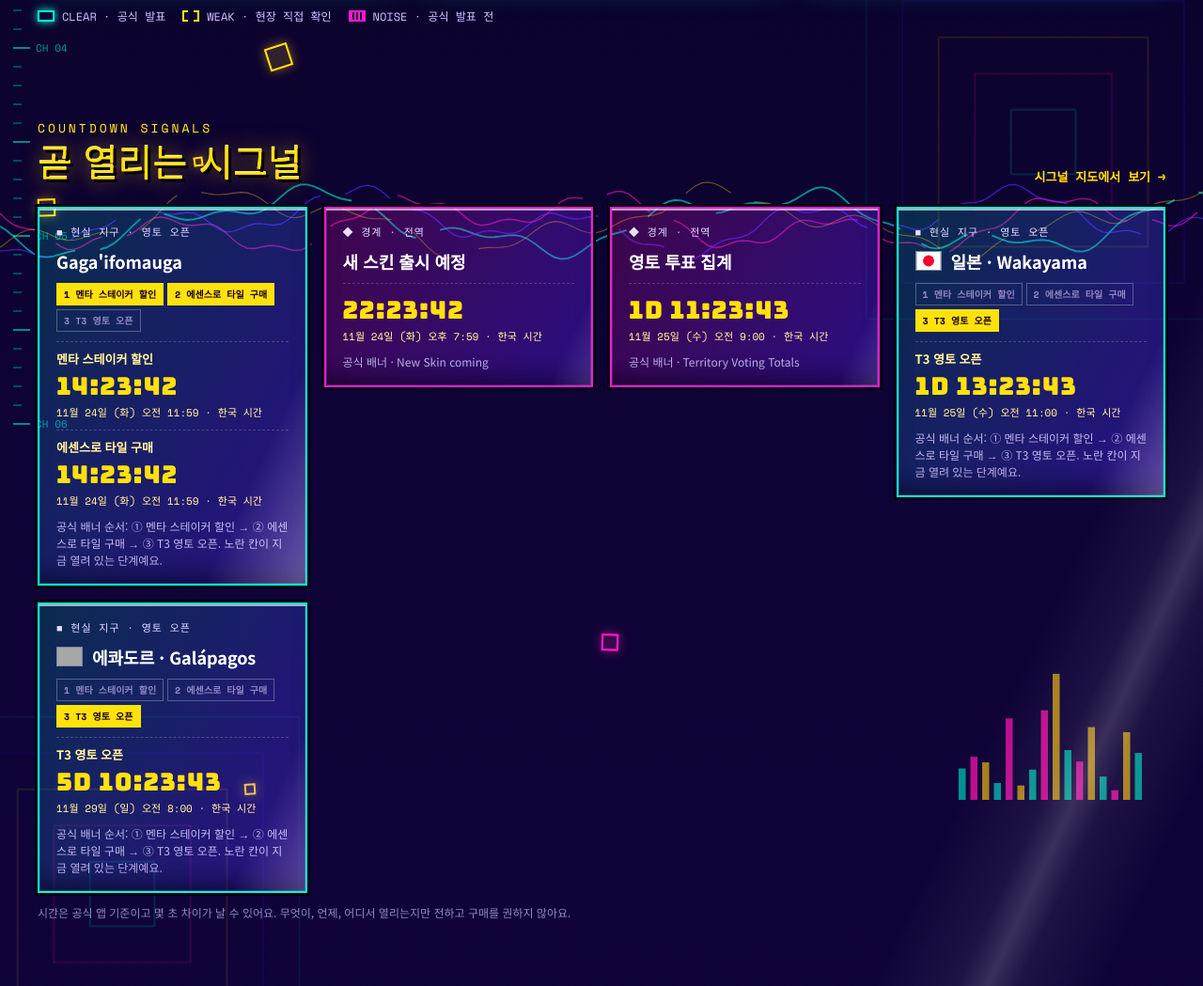
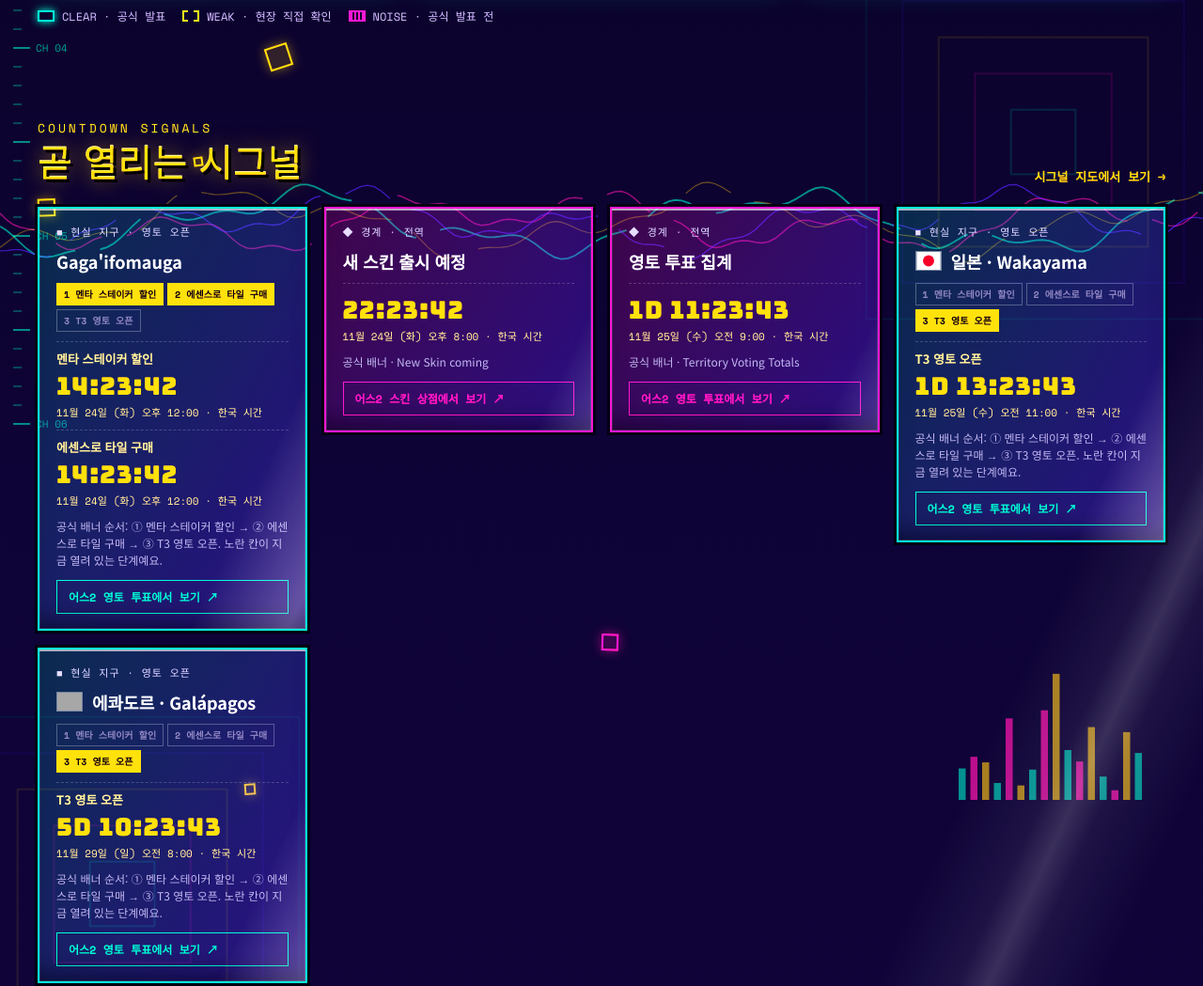
Before and after one commit to Metarobot1982/terrasignal, a plain HTML site: page index.html in a window 1280 px wide. Shown: the part 1899-2948 px from the top of the page at 94% size. Drawn offline with nearby package versions, Linux system fonts and the light colour scheme; grey boxes are pictures that could not be loaded; a web font is replaced by a local one.

Commit message:
Countdown cards: links to the Earth 2 skin store / territory voting; show opening time rounded to the minute
Co-Authored-By: Claude Opus 5.5 <noreply@anthropic.com>
Claude-Session: https://claude.ai/code/session_014GyNAyhugrmXR4KkX3tyXg

```diff
--- a/index.html
+++ b/index.html
@@ -284,6 +284,7 @@ html{scroll-behavior:smooth}
 </div>
 </sc-for>
 <sc-if value="{{c.hasNote}}" hint-placeholder-val="{{ false }}"><span style="font-size: 12px; line-height: 1.5; color: #b8b0d8">{{c.note}}</span></sc-if>
+<sc-if value="{{c.hasLink}}" hint-placeholder-val="{{ false }}"><a href="{{c.link}}" target="_blank" rel="noopener" style="align-self: flex-start; display: inline-flex; align-items: center; gap: 6px; min-height: 36px; margin-top: 2px; padding: 0 12px; border: 1px solid {{c.color}}; color: {{c.color}}; text-decoration: none; font-family: 'Space Mono', monospace; font-size: 12px; font-weight: 700">{{c.linkLabel}} ↗</a></sc-if>
 </div>
 </sc-for>
 </div>
@@ -599,7 +600,7 @@ class Component extends DCLogic {
       var W = ['일', '월', '화', '수', '목', '금', '토'];
       function p2(n) { return (n < 10 ? '0' : '') + n; }
       function left(e) { if (isNaN(e)) return '--:--:--'; var s = Math.floor((e - nowMs) / 1000); if (s <= 0) return (function (a) { var h = Math.floor(a / 3600), m = Math.floor(a % 3600 / 60); return '열림 · ' + (h ? h + '시간 ' : '') + (h ? '' : m + '분 ') + '전'; })(-s); var dd = Math.floor(s / 86400); return (dd ? dd + 'D ' : '') + p2(Math.floor(s % 86400 / 3600)) + ':' + p2(Math.floor(s % 3600 / 60)) + ':' + p2(s % 60); }
-      function when(e) { if (isNaN(e)) return '시각 확인 중'; var k = new Date(e + 9 * 3600000), hr = k.getUTCHours(); return (k.getUTCMonth() + 1) + '월 ' + k.getUTCDate() + '일 (' + W[k.getUTCDay()] + ') ' + (hr < 12 ? '오전 ' : '오후 ') + ((hr % 12) || 12) + ':' + p2(k.getUTCMinutes()) + ' · 한국 시간'; }
+      function when(e) { if (isNaN(e)) return '시각 확인 중'; var k = new Date(e + 30000 + 9 * 3600000), hr = k.getUTCHours(); return (k.getUTCMonth() + 1) + '월 ' + k.getUTCDate() + '일 (' + W[k.getUTCDay()] + ') ' + (hr < 12 ? '오전 ' : '오후 ') + ((hr % 12) || 12) + ':' + p2(k.getUTCMinutes()) + ' · 한국 시간'; }
       function countryKo(c) { if (!c) return ''; try { if (c.code && typeof Intl !== 'undefined' && Intl.DisplayNames) return new Intl.DisplayNames(['ko'], { type: 'region' }).of(c.code); } catch (e) {} return c.en || ''; }
       function flag(c) { return withFlags && c && c.code ? 'assets/flags/' + c.code.toLowerCase() + '.svg' : ''; }
       function city(place) { var i = place.lastIndexOf(','); return i > 0 ? place.slice(0, i).trim() : ''; }
@@ -615,7 +616,8 @@ class Component extends DCLogic {
         } else {
           var ck = countryKo(c.country);
           cards.push({ isTerr: false, tag: LN[c.L] + ' · ' + (ck || c.place), title: c.titleKo || c.title, hasFlag: false, flag: '', color: LC[c.L], bg: LB[c.L],
-            phases: [], rows: [row], hasNote: !!c.note, note: c.note || '', e: row.e });
+            phases: [], rows: [row], hasNote: !!c.note, note: c.note || '', e: row.e,
+            hasLink: c.kind === '스킨' || /territory/i.test(c.title), link: c.kind === '스킨' ? 'https://app.earth2.io/#skins' : 'https://app.earth2.io/#territory-voting', linkLabel: c.kind === '스킨' ? '어스2 스킨 상점에서 보기' : '어스2 영토 투표에서 보기' });
         }
       });
       order.forEach(function (pl) {
@@ -624,7 +626,7 @@ class Component extends DCLogic {
         cards.push({ isTerr: true, tag: '■ 현실 지구 · 영토 오픈', title: (ck || pl) + (ck && ct ? ' · ' + ct : ''), hasFlag: !!flag(c.country), flag: flag(c.country),
           color: LC.real, bg: LB.real,
           phases: PH.map(function (t, n) { var on = !!g.on[n + 1]; return { label: (n + 1) + ' ' + t, bd: on ? '#ffd23f' : 'rgba(255,255,255,.25)', bg: on ? '#ffd23f' : 'transparent', fg: on ? '#0a0716' : '#8b84ad' }; }),
-          rows: g.rows, hasNote: true, note: '공식 배너 순서: ① 멘타 스테이커 할인 → ② 에센스로 타일 구매 → ③ T3 영토 오픈. 노란 칸이 지금 열려 있는 단계예요.',
+          rows: g.rows, hasLink: true, link: 'https://app.earth2.io/#territory-voting', linkLabel: '어스2 영토 투표에서 보기', hasNote: true, note: '공식 배너 순서: ① 멘타 스테이커 할인 → ② 에센스로 타일 구매 → ③ T3 영토 오픈. 노란 칸이 지금 열려 있는 단계예요.',
           e: Math.min.apply(null, g.rows.map(function (r) { return r.e; })) });
       });
       return cards.sort(function (a, b) { return a.e - b.e; });
```
Also changed, not shown: map.html (+6 -4 lines), src/design/Main.dc.html (+5 -3 lines), src/design/SignalMap.dc.html (+6 -4 lines).
